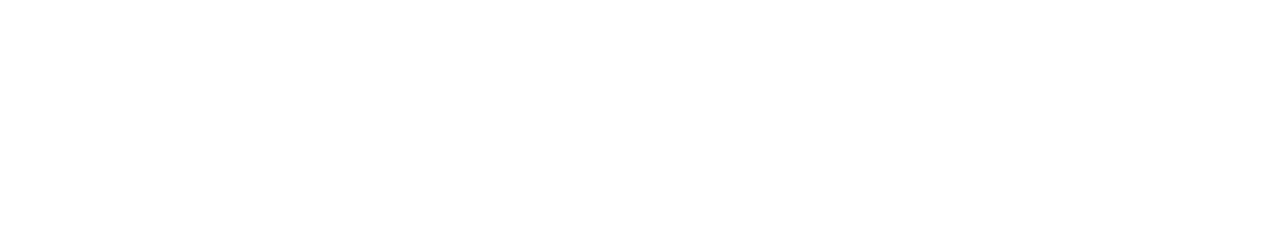
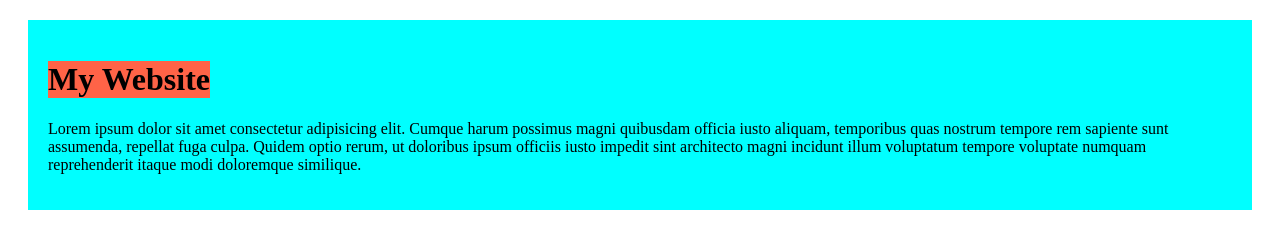
Before and after one commit to IrtezaRashid17/first-git-repo, a plain HTML site: page index.html in a window 1280 px wide. Drawn offline with Linux system fonts and the light colour scheme.

Commit message:
added a div and styled it

```diff
--- /dev/null
+++ b/Styles/design.css
@@ -0,0 +1,9 @@
+.part1{
+    background-color: aqua;
+    padding: 20px;
+    margin: 20px;
+}
+h1{
+    background-color: tomato;
+    width: fit-content;
+}
--- a/index.html
+++ b/index.html
@@ -3,9 +3,13 @@
 <head>
     <meta charset="UTF-8">
     <meta name="viewport" content="width=device-width, initial-scale=1.0">
+    <link rel="stylesheet" href="Styles/design.css">
     <title>Git Website</title>
 </head>
 <body>
-
+    <div class="part1">
+        <h1>My Website</h1>
+        <p>Lorem ipsum dolor sit amet consectetur adipisicing elit. Cumque harum possimus magni quibusdam officia iusto aliquam, temporibus quas nostrum tempore rem sapiente sunt assumenda, repellat fuga culpa. Quidem optio rerum, ut doloribus ipsum officiis iusto impedit sint architecto magni incidunt illum voluptatum tempore voluptate numquam reprehenderit itaque modi doloremque similique.</p>
+    </div>
 </body>
 </html>
```
